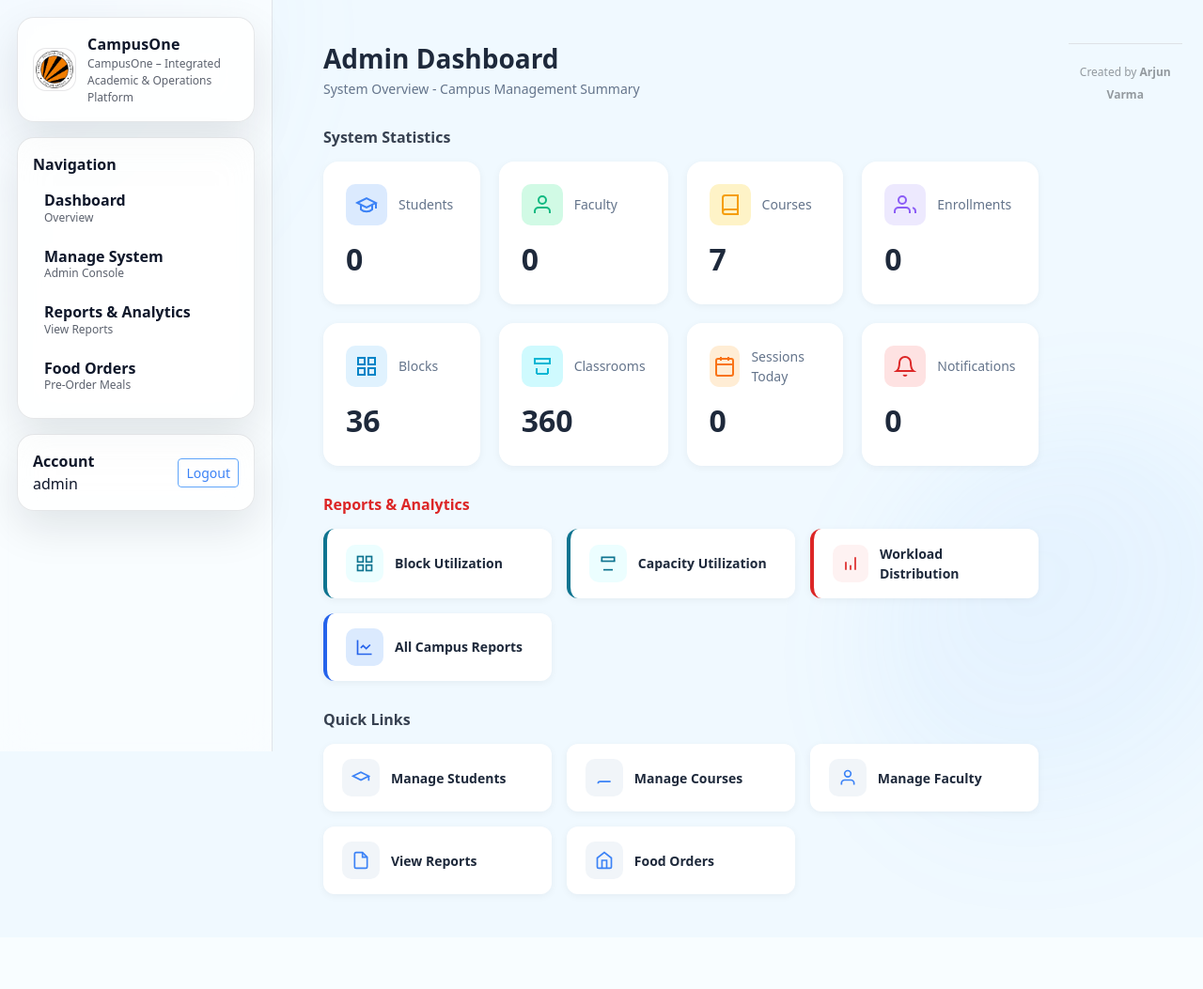
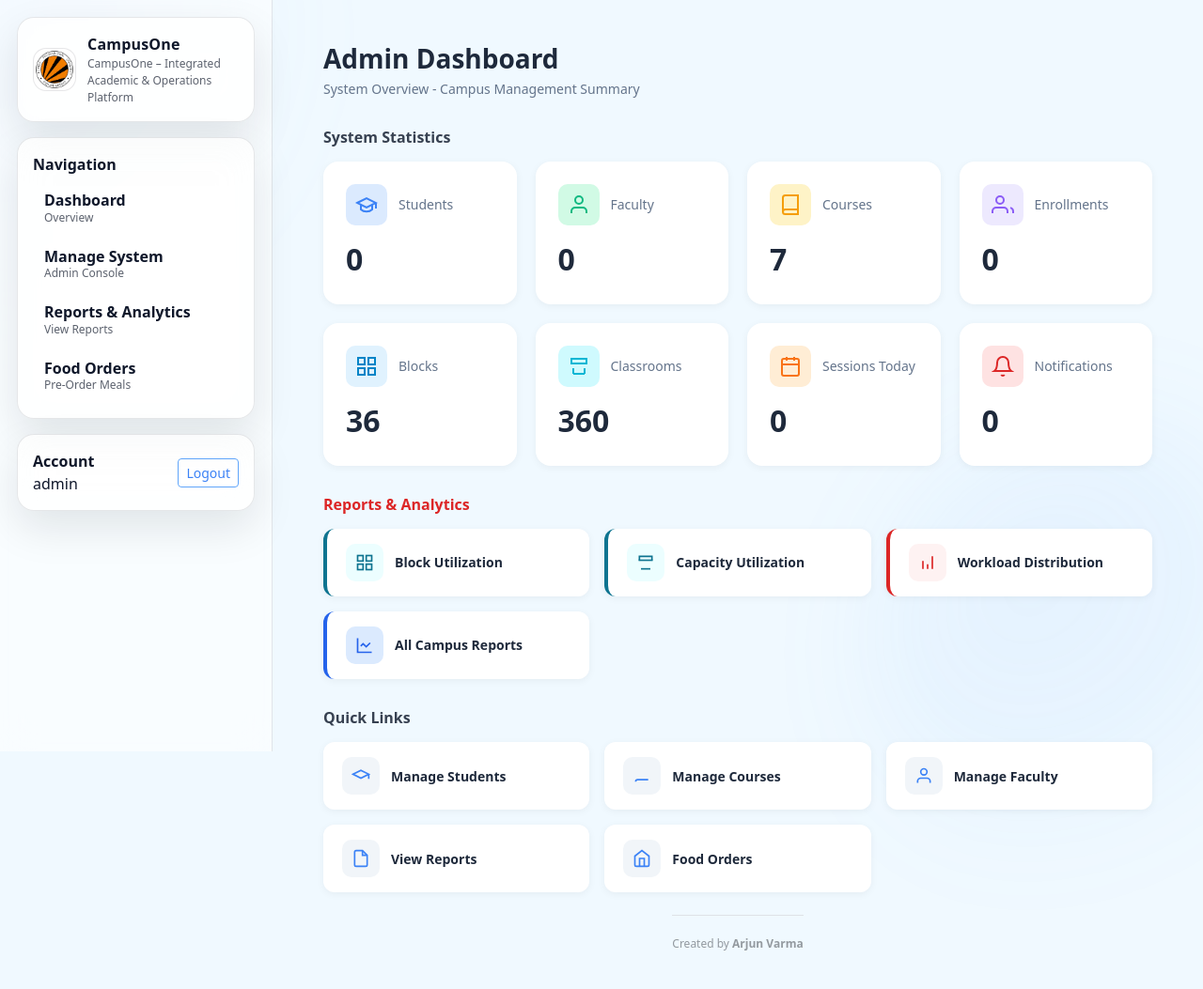
Before and after one commit to katariarjunvarma/CampusOne, a Django app: page /manage/ in a window 1280 px wide. Shown: the whole page at 94% size. Before the commit the page ends 955 px from the top, so only its background shows below. Run offline with Django 5.2, Linux system fonts and the light colour scheme; a user stored in the database is signed in; data comes from the database, SQL or seed files in the repository; data that the repository does not hold is empty.

Commit message:
fix: Make footer credit appear at bottom, not right side

```diff
--- a/static/css/app.css
+++ b/static/css/app.css
@@ -148,7 +148,8 @@
 @media (min-width: 992px) {
   .content {
     display: flex;
-    justify-content: center;
+    flex-direction: column;
+    align-items: center;
   }
 }
 
--- a/templates/base.html
+++ b/templates/base.html
@@ -204,8 +204,8 @@
     </aside>
     {% endblock %}
 
-    <main class="content">
-      <div class="content-inner">
+    <main class="content d-flex flex-column min-vh-100">
+      <div class="content-inner flex-grow-1">
         {% if emergency_alerts %}
         <div class="mb-3">
           {% for a in emergency_alerts %}
@@ -229,7 +229,7 @@
 
         {% block content %}{% endblock %}
       </div>
-      <div class="text-center py-3 mt-4 border-top">
+      <div class="text-center py-3 mt-auto border-top">
         <small class="text-muted" style="font-size: 12px; opacity: 0.6;">
           Created by <strong>Arjun Varma</strong>
         </small>
```
